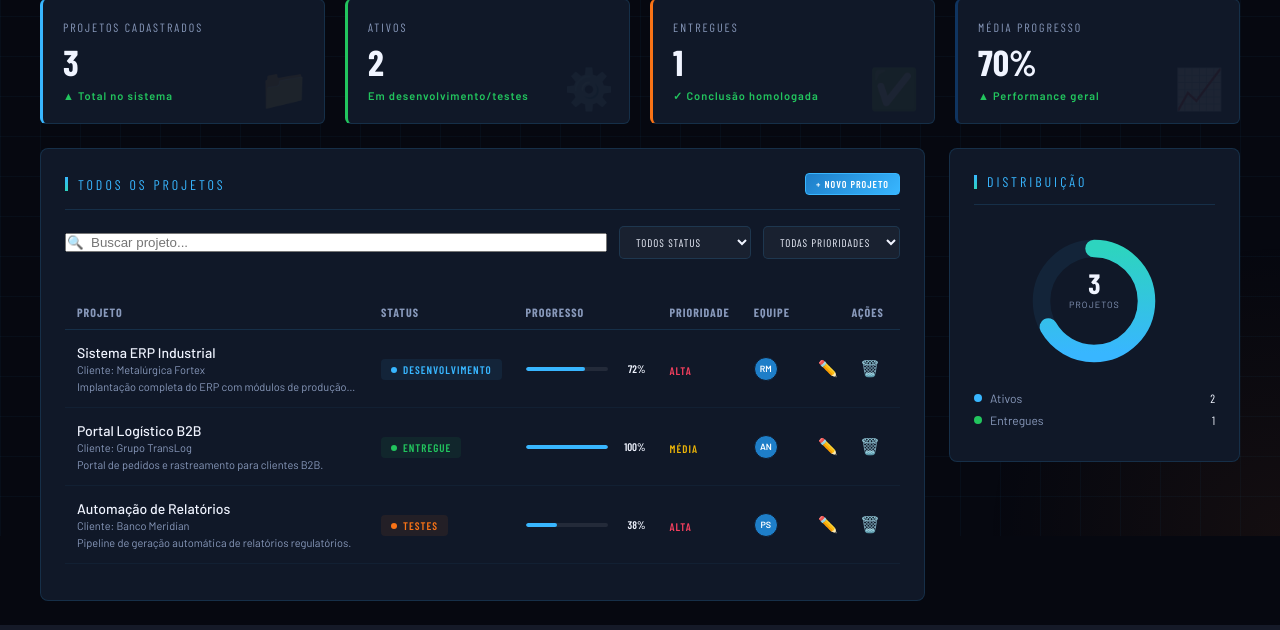
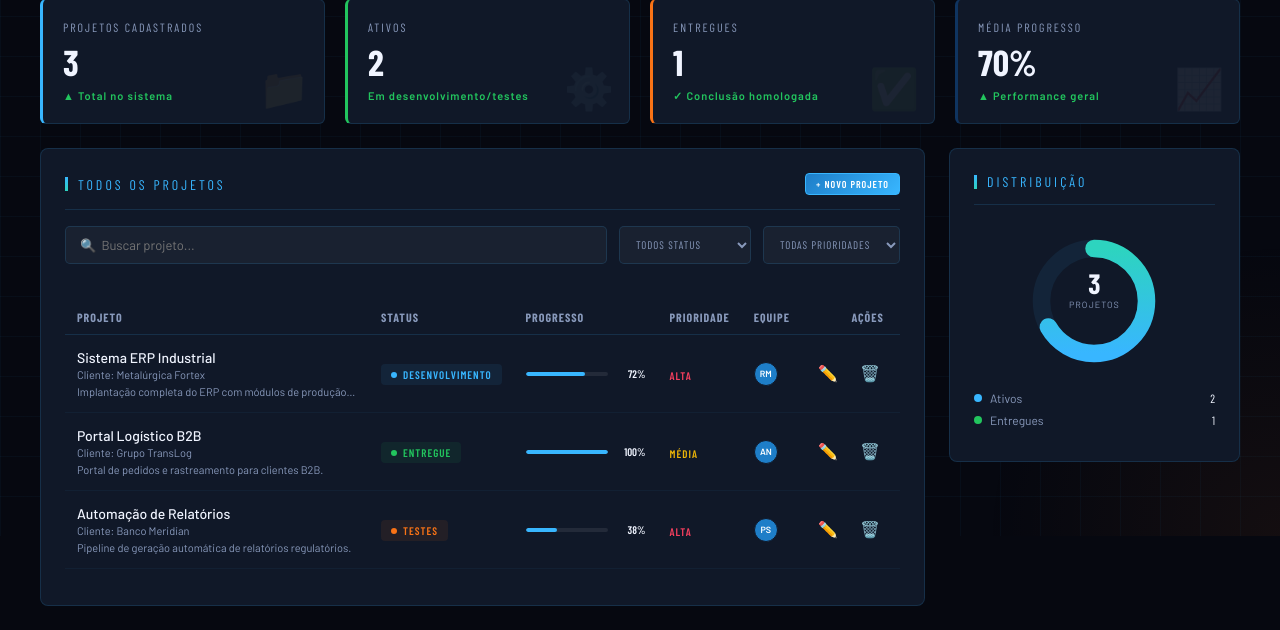
Before and after one commit to Thallycs/Nexus360, a Django app: page /dashboard/ in a window 1280 px wide. Shown: the part 264-894 px from the top of the page. Run offline with Django 5.2, Linux system fonts and the light colour scheme; a user stored in the database is signed in; parts of the project's set-up code (start-up, migrations or seed data) failed here and were passed over.

Commit message:
Fix: estilizando barra de busca no padrao escuro e liberando eventos JS

```diff
--- a/core/templates/core/dashboard.html
+++ b/core/templates/core/dashboard.html
@@ -46,67 +46,87 @@
   <div class="panel" style="overflow: visible;">
     <div class="panel-header">
       <div class="panel-title">Todos os Projetos</div>
-      <button class="btn btn-primary btn-sm" onclick="abrirCriacao()" style="position: relative; z-index: 20; pointer-events: auto;">+ Novo Projeto</button>
+      <button class="btn btn-primary btn-sm" onclick="abrirCriacao()">+ Novo Projeto</button>
     </div>
 
-    <div class="toolbar" style="display: flex; gap: 12px; margin-bottom: 24px; align-items: center; width: 100%; position: relative; z-index: 10;">
-      <input class="search-input" type="text" placeholder="🔍  Buscar projeto..." id="proj-search" oninput="filtrarTabela()" style="flex: 1; min-width: 180px; pointer-events: auto;">
+    <div class="toolbar" style="display: flex; gap: 12px; margin-bottom: 24px; align-items: center; width: 100%;">
+      <input class="search-input" type="text" placeholder="🔍  Buscar projeto..." id="proj-search" oninput="filtrarTabela()" style="
+        flex: 1;
+        min-width: 180px;
+        background: rgba(255,255,255,0.04);
+        border: 1px solid var(--border);
+        border-radius: 5px;
+        padding: 10px 14px;
+        color: var(--white);
+        font-family: 'Barlow', sans-serif;
+        font-size: 13px;
+        outline: none;
+        transition: border-color .2s;
+      "
+      onfocus="this.style.borderColor='var(--blue-bright)';"
+      onblur="this.style.borderColor='var(--border)';"
+      >
 
       <select class="filter-select" id="proj-filter-status" onchange="filtrarTabela()" style="
         background: rgba(255,255,255,0.04);
         border: 1px solid var(--border);
         border-radius: 5px;
-        padding: 8px 12px;
-        color: var(--white);
+        padding: 10px 12px;
+        color: var(--muted);
         font-family: 'Barlow Condensed', sans-serif;
         font-size: 11px;
         letter-spacing: 1px;
         text-transform: uppercase;
         cursor: pointer;
-        pointer-events: auto;
+        outline: none;
+        height: 38px;
       ">
-        <option value="" style="background: var(--dark);">TODOS STATUS</option>
-        <option value="PLANEJAMENTO" style="background: var(--dark);">PLANEJAMENTO</option>
-        <option value="DESENVOLVIMENTO" style="background: var(--dark);">DESENVOLVIMENTO</option>
-        <option value="TESTES" style="background: var(--dark);">TESTES</option>
-        <option value="ENTREGUE" style="background: var(--dark);">ENTREGUE</option>
-        <option value="PAUSADO" style="background: var(--dark);">PAUSADO</option>
+        <option value="" style="background: var(--dark); color: var(--white);">TODOS STATUS</option>
+        <option value="PLANEJAMENTO" style="background: var(--dark); color: var(--white);">PLANEJAMENTO</option>
+        <option value="DESENVOLVIMENTO" style="background: var(--dark); color: var(--white);">DESENVOLVIMENTO</option>
+        <option value="TESTES" style="background: var(--dark); color: var(--white);">TESTES</option>
+        <option value="ENTREGUE" style="background: var(--dark); color: var(--white);">ENTREGUE</option>
+        <option value="PAUSADO" style="background: var(--dark); color: var(--white);">PAUSADO</option>
       </select>
 
       <select class="filter-select" id="proj-filter-priority" onchange="filtrarTabela()" style="
         background: rgba(255,255,255,0.04);
         border: 1px solid var(--border);
         border-radius: 5px;
-        padding: 8px 12px;
-        color: var(--white);
+        padding: 10px 12px;
+        color: var(--muted);
         font-family: 'Barlow Condensed', sans-serif;
         font-size: 11px;
         letter-spacing: 1px;
         text-transform: uppercase;
         cursor: pointer;
-        pointer-events: auto;
+        outline: none;
+        height: 38px;
       ">
-        <option value="" style="background: var(--dark);">TODAS PRIORIDADES</option>
-        <option value="Alta" style="background: var(--dark);">Alta</option>
-        <option value="Média" style="background: var(--dark);">Média</option>
-        <option value="Baixa" style="background: var(--dark);">Baixa</option>
+        <option value="" style="background: var(--dark); color: var(--white);">TODAS PRIORIDADES</option>
+        <option value="Alta" style="background: var(--dark); color: var(--white);">Alta</option>
+        <option value="Média" style="background: var(--dark); color: var(--white);">Média</option>
+        <option value="Baixa" style="background: var(--dark); color: var(--white);">Baixa</option>
       </select>
     </div>
 
-    <div style="width: 100%; overflow-x: auto; padding: 12px 0; margin-top: 4px; position: relative; z-index: 1; pointer-events: auto; scrollbar-width: thin; scrollbar-color: var(--blue-bright) var(--dark);">
+    <div style="width: 100%; overflow-x: auto; padding: 12px 0; margin-top: 4px; position: relative; z-index: 1;" class="scroll-container">
       <style>
         div::-webkit-scrollbar { height: 6px; }
         div::-webkit-scrollbar-track { background: rgba(12, 17, 32, 0.5); border-radius: 4px; }
         div::-webkit-scrollbar-thumb { background: var(--border); border-radius: 4px; }
         div::-webkit-scrollbar-thumb:hover { background: var(--blue-bright); }
 
-        /* Força o alto relevo nativo a ignorar o isolamento do contêiner */
-        .project-table tbody tr { transition: all 0.2s ease-in-out !important; }
-        .project-table tbody tr:hover { background: rgba(56, 182, 255, 0.05) !important; transform: scale(1.005) translateY(-1px); box-shadow: 0 4px 12px rgba(0,0,0,0.5); }
-        .btn-icon:hover { transform: scale(1.2); }
+        /* Efeito de Alto Relevo (Hover) idêntico ao original do Allan */
+        .project-table tbody tr { transition: all 0.25s cubic-bezier(0.4, 0, 0.2, 1); }
+        .project-table tbody tr:hover {
+          background: rgba(56, 182, 255, 0.04) !important;
+          transform: translateY(-2px);
+          box-shadow: 0 4px 12px rgba(6, 8, 16, 0.6);
+        }
       </style>
 
-      <table class="project-table" id="tabela-projetos-core" style="width: 100%; min-width: 800px; border-collapse: collapse;">
+      <table class="project-table" id="tabela-projetos-core" style="width: 100%; min-width: 820px; border-collapse: collapse;">
         <thead>
           <tr>
             <th style="width: 35%;">Projeto</th>
@@ -159,97 +179,7 @@
 
   let editandoId = null;
 
-  function iniciarDashboard() {
-    renderizarTabela(projetos);
-    atualizarKpis(projetos);
-  }
-
-  function renderizarTabela(lista) {
-    const tbody = document.getElementById('corpo-tabela-projetos');
-    if (lista.length === 0) {
-      tbody.innerHTML = `<tr><td colspan="6" style="text-align:center; padding:30px; color:var(--muted);">NENHUM PROJETO ENCONTRADO.</td></tr>`;
-      return;
-    }
-
-    tbody.innerHTML = lista.map(p => {
-      let badgeCls = p.status === 'ENTREGUE' ? 'verde' : p.status === 'PAUSADO' ? 'cinza' : p.status === 'TESTES' ? 'laranja' : 'azul';
-      let labelStatus = p.status.charAt(0) + p.status.slice(1).toLowerCase();
-
-      return `
-        <tr style="height: 75px;">
-          <td>
-            <div class="proj-name" style="font-size: 14px; font-weight: 500; color: var(--white);">${p.title}</div>
-            <div class="proj-client" style="font-size: 11px; color: var(--muted); margin-top: 2px;">Cliente: ${p.client || 'Nexus Interno'}</div>
-            <div style="font-size: 11px; color: var(--muted); margin-top: 4px; max-width: 280px; white-space: nowrap; overflow: hidden; text-overflow: ellipsis;" title="${p.desc || 'Sem descrição.'}">
-              ${p.desc || '<i>Sem descrição cadastrada.</i>'}
-            </div>
-          </td>
-          <td><span class="badge ${badgeCls}"><span class="badge-dot"></span>${labelStatus}</span></td>
-          <td>
-            <div class="progress-wrap" style="display: flex; align-items: center; gap: 10px;">
-              <div class="progress-bar" style="flex: 1; height: 4px; background: rgba(254,254,254,0.08); border-radius: 2px; overflow: hidden;">
-                <div class="progress-fill" style="width:${p.progress}%; height: 100%; background: var(--blue-bright); border-radius: 2px;"></div>
-              </div>
-              <span class="progress-pct blue" style="font-size: 11px; font-weight: 600; font-family: 'Barlow Condensed'; width: 28px; text-align: right;">${p.progress}%</span>
-            </div>
-          </td>
-          <td><span class="priority ${p.priority === 'Alta' ? 'alta' : p.priority === 'Média' ? 'media' : 'baixa'}">${p.priority}</span></td>
-          <td><div class="avatar-group"><div class="avatar a" style="background:#1e7ec8; margin-left: 0; width: 24px; height: 24px; border-radius: 50%; font-size: 9px; font-weight: 600; display: flex; align-items: center; justify-content: center; color: #fff;">${p.owner}</div></div></td>
-          <td style="text-align: right; padding-right: 16px; vertical-align: middle;">
-            <div class="action-cell" style="display: flex; gap: 14px; justify-content: flex-end; align-items: center;">
-              <button class="btn-icon" onclick="abrirEdicao(${p.id})" title="Editar projeto" style="cursor: pointer; background: none; border: none; font-size: 16px; padding: 4px;">✏️</button>
-              <button class="btn-icon del" onclick="deletarProjeto(${p.id})" title="Apagar projeto" style="cursor: pointer; background: none; border: none; font-size: 16px; padding: 4px;">🗑️</button>
-            </div>
-          </td>
-        </tr>
-      `;
-    }).join('');
-  }
-
-  function atualizarKpis(lista) {
-    const total = lista.length;
-    const ativos = lista.filter(p => p.status === 'DESENVOLVIMENTO' || p.status === 'TESTES' || p.status === 'PLANEJAMENTO').length;
-    const entregues = lista.filter(p => p.status === 'ENTREGUE').length;
-    const somaProgresso = lista.reduce((acc, p) => acc + Number(p.progress), 0);
-    const media = total > 0 ? Math.round(somaProgresso / total) : 0;
-
-    document.getElementById('kpi-total').textContent = total;
-    document.getElementById('kpi-ativos').textContent = ativos;
-    document.getElementById('kpi-entregues').textContent = entregues;
-    document.getElementById('kpi-media').textContent = media + '%';
-    document.getElementById('donut-total').textContent = total;
-
-    const circle = document.getElementById('donut-segment-main');
-    if(circle) {
-      const c = 2 * Math.PI * 60;
-      const pctAtivos = total > 0 ? (ativos / total) : 0;
-      const dashArrayVal = pctAtivos * c;
-      circle.setAttribute('stroke-dasharray', `${dashArrayVal} ${c}`);
-    }
-
-    const legend = document.getElementById('donut-legend-list');
-    legend.innerHTML = `
-      <div class="legend-item"><div class="legend-left"><div class="legend-dot" style="background:var(--blue-bright)"></div>Ativos</div><div class="legend-val">${ativos}</div></div>
-      <div class="legend-item"><div class="legend-left"><div class="legend-dot" style="background:var(--green)"></div>Entregues</div><div class="legend-val">${entregues}</div></div>
-    `;
-  }
-
-  function filtrarTabela() {
-    const busca = document.getElementById('proj-search').value.toLowerCase();
-    const fStatus = document.getElementById('proj-filter-status').value;
-    const fPriority = document.getElementById('proj-filter-priority').value;
-
-    let filtrados = projetos.filter(p => {
-      const matchBusca = p.title.toLowerCase().includes(busca) || p.client.toLowerCase().includes(busca) || (p.desc && p.desc.toLowerCase().includes(busca));
-      const matchStatus = fStatus === "" || p.status === fStatus;
-      const matchPriority = fPriority === "" || p.priority === fPriority;
-      return matchBusca && matchStatus && matchPriority;
-    });
-
-    renderizarTabela(filtrados);
-  }
-
-  function abrirCriacao() {
+  window.abrirCriacao = function() {
     editandoId = null;
     document.getElementById('proj-modal-title').textContent = 'Novo Projeto';
     document.getElementById('pf-title').value = '';
@@ -259,10 +189,10 @@
     document.getElementById('pf-priority').value = 'Alta';
     document.getElementById('pf-progress').value = 0;
     document.getElementById('pf-owner').value = '';
-    openModal();
-  }
+    if(typeof openModal === "function") openModal();
+  };
 
-  function abrirEdicao(id) {
+  window.abrirEdicao = function(id) {
     const p = projetos.find(x => x.id === id);
     if(!p) return;
     editandoId = id;
@@ -274,10 +204,10 @@
     document.getElementById('pf-priority').value = p.priority;
     document.getElementById('pf-progress').value = p.progress;
     document.getElementById('pf-owner').value = p.owner;
-    openModal();
-  }
+    if(typeof openModal === "function") openModal();
+  };
 
-  function salvarProjetoDoModal() {
+  window.salvarProjetoDoModal = function() {
     const title = document.getElementById('pf-title').value.trim();
     if(!title) return;
 
@@ -299,21 +229,115 @@
       projetos.push({ id: novoId, ...dados });
     }
 
-    closeModal();
+    if(typeof closeModal === "function") closeModal();
     iniciarDashboard();
-  }
+  };
 
-  function deletarProjeto(id) {
-    if(confirm("Tem certeza que deseja apagar este projeto?")) {
+  window.deletarProjeto = function(id) {
+    if(confirm("Deseja realmente remover este projeto permanentemente do Nexus 360?")) {
       projetos = projetos.filter(x => x.id !== id);
       iniciarDashboard();
     }
+  };
+
+  function renderizarTabela(lista) {
+    const tbody = document.getElementById('corpo-tabela-projetos');
+    if (!tbody) return;
+
+    if (lista.length === 0) {
+      tbody.innerHTML = `<tr><td colspan="6" style="text-align:center; padding:30px; color:var(--muted);">NENHUM PROJETO ENCONTRADO.</td></tr>`;
+      return;
+    }
+
+    tbody.innerHTML = lista.map(p => {
+      let badgeCls = p.status === 'ENTREGUE' ? 'verde' : p.status === 'PAUSADO' ? 'cinza' : p.status === 'TESTES' ? 'laranja' : 'azul';
+      let labelStatus = p.status.charAt(0) + p.status.slice(1).toLowerCase();
+
+      return `
+        <tr style="height: 75px; background: transparent;">
+          <td>
+            <div class="proj-name" style="font-size: 14px; font-weight: 500; color: var(--white);">${p.title}</div>
+            <div class="proj-client" style="font-size: 11px; color: var(--muted); margin-top: 2px;">Cliente: ${p.client || 'Nexus Interno'}</div>
+            <div style="font-size: 11px; color: var(--muted); margin-top: 4px; max-width: 280px; white-space: nowrap; overflow: hidden; text-overflow: ellipsis;" title="${p.desc || 'Sem descrição.'}">
+              ${p.desc || '<i>Sem descrição cadastrada.</i>'}
+            </div>
+          </td>
+          <td><span class="badge ${badgeCls}"><span class="badge-dot"></span>${labelStatus}</span></td>
+          <td>
+            <div class="progress-wrap" style="display: flex; align-items: center; gap: 10px;">
+              <div class="progress-bar" style="flex: 1; height: 4px; background: rgba(254,254,254,0.08); border-radius: 2px; overflow: hidden;">
+                <div class="progress-fill" style="width:${p.progress}%; height: 100%; background: var(--blue-bright); border-radius: 2px;"></div>
+              </div>
+              <span class="progress-pct blue" style="font-size: 11px; font-weight: 600; font-family: 'Barlow Condensed'; width: 28px; text-align: right;">${p.progress}%</span>
+            </div>
+          </td>
+          <td><span class="priority ${p.priority === 'Alta' ? 'alta' : p.priority === 'Média' ? 'media' : 'baixa'}">${p.priority}</span></td>
+          <td><div class="avatar-group"><div class="avatar a" style="background:#1e7ec8; margin-left: 0; width: 24px; height: 24px; border-radius: 50%; font-size: 9px; font-weight: 600; display: flex; align-items: center; justify-content: center; color: #fff;">${p.owner}</div></div></td>
+          <td style="text-align: right; padding-right: 16px; vertical-align: middle;">
+            <div class="action-cell" style="display: flex; gap: 14px; justify-content: flex-end; align-items: center;">
+              <button class="btn-icon" onclick="window.abrirEdicao(${p.id})" title="Editar projeto" style="cursor: pointer; background: none; border: none; font-size: 16px; padding: 4px;">✏️</button>
+              <button class="btn-icon del" onclick="window.deletarProjeto(${p.id})" title="Apagar projeto" style="cursor: pointer; background: none; border: none; font-size: 16px; padding: 4px;">🗑️</button>
+            </div>
+          </td>
+        </tr>
+      `;
+    }).join('');
   }
 
-  function filtrarTempo(tipo) {
+  function atualizarKpis(lista) {
+    const total = lista.length;
+    const ativos = lista.filter(p => p.status === 'DESENVOLVIMENTO' || p.status === 'TESTES' || p.status === 'PLANEJAMENTO').length;
+    const entregues = lista.filter(p => p.status === 'ENTREGUE').length;
+    const somaProgresso = lista.reduce((acc, p) => acc + Number(p.progress), 0);
+    const media = total > 0 ? Math.round(somaProgresso / total) : 0;
+
+    if(document.getElementById('kpi-total')) document.getElementById('kpi-total').textContent = total;
+    if(document.getElementById('kpi-ativos')) document.getElementById('kpi-ativos').textContent = ativos;
+    if(document.getElementById('kpi-entregues')) document.getElementById('kpi-entregues').textContent = entregues;
+    if(document.getElementById('kpi-media')) document.getElementById('kpi-media').textContent = media + '%';
+    if(document.getElementById('donut-total')) document.getElementById('donut-total').textContent = total;
+
+    const circle = document.getElementById('donut-segment-main');
+    if(circle) {
+      const c = 2 * Math.PI * 60;
+      const pctAtivos = total > 0 ? (ativos / total) : 0;
+      const dashArrayVal = pctAtivos * c;
+      circle.setAttribute('stroke-dasharray', `${dashArrayVal} ${c}`);
+    }
+
+    const legend = document.getElementById('donut-legend-list');
+    if(legend) {
+      legend.innerHTML = `
+        <div class="legend-item"><div class="legend-left"><div class="legend-dot" style="background:var(--blue-bright)"></div>Ativos</div><div class="legend-val">${ativos}</div></div>
+        <div class="legend-item"><div class="legend-left"><div class="legend-dot" style="background:var(--green)"></div>Entregues</div><div class="legend-val">${entregues}</div></div>
+      `;
+    }
+  }
+
+  window.filtrarTabela = function() {
+    const busca = document.getElementById('proj-search').value.toLowerCase();
+    const fStatus = document.getElementById('proj-filter-status').value;
+    const fPriority = document.getElementById('proj-filter-priority').value;
+
+    let filtrados = projetos.filter(p => {
+      const matchBusca = p.title.toLowerCase().includes(busca) || p.client.toLowerCase().includes(busca) || (p.desc && p.desc.toLowerCase().includes(busca));
+      const matchStatus = fStatus === "" || p.status === fStatus;
+      const matchPriority = fPriority === "" || p.priority === fPriority;
+      return matchBusca && matchStatus && matchPriority;
+    });
+
+    renderizarTabela(filtrados);
+  };
+
+  function iniciarDashboard() {
+    renderizarTabela(projetos);
+    atualizarKpis(projetos);
+  }
+
+  window.filtrarTempo = function(tipo) {
     document.querySelectorAll('.filter-btn').forEach(b => b.classList.remove('active'));
     event.target.classList.add('active');
-  }
+  };
 
   document.addEventListener("DOMContentLoaded", iniciarDashboard);
 </script>
```
